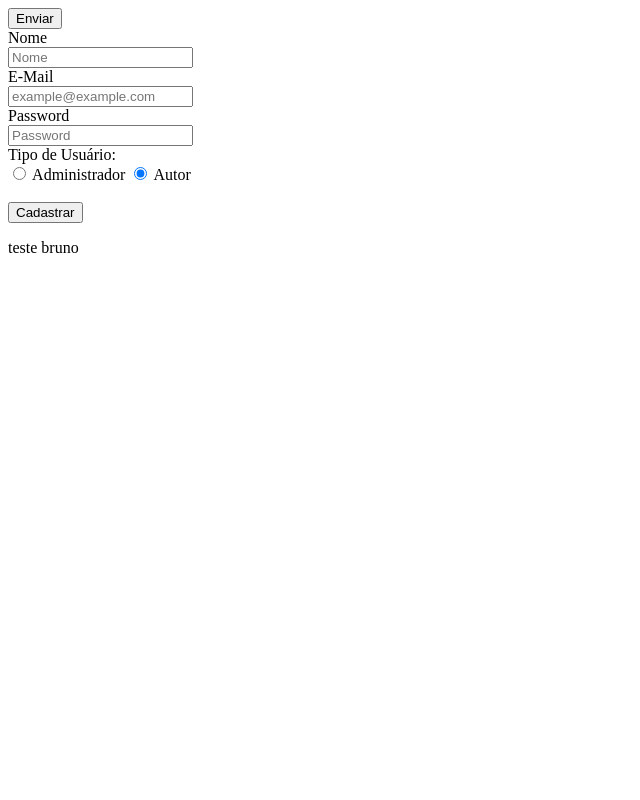
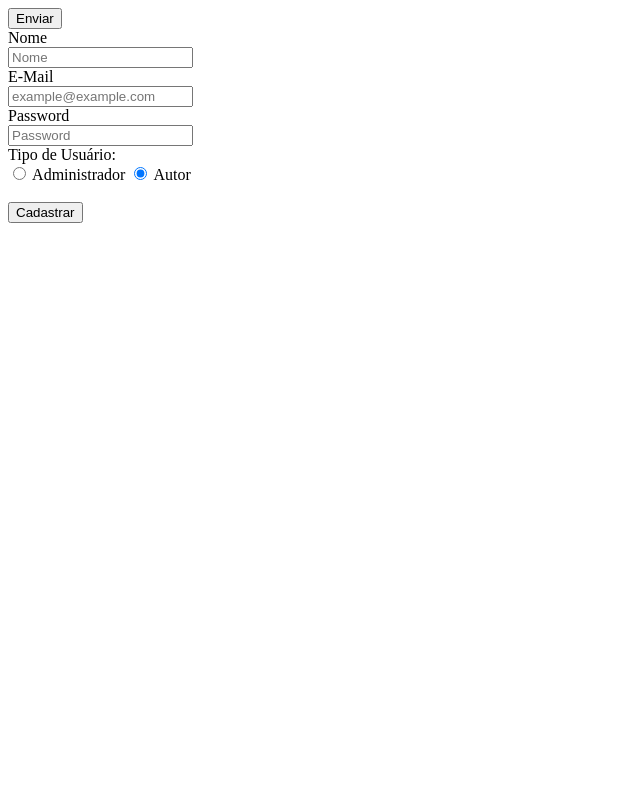
Before and after one commit to brunobms1987/TrabalhoFinalPHP, a PHP site: page /cadastrar.php in a window 1280 px wide. Shown: the whole page, without its empty margins (0-640 px from the left). Run offline with PHP 8.4, Linux system fonts and the light colour scheme.

Commit message:
apaguei teste

```diff
--- a/cadastrar.php
+++ b/cadastrar.php
@@ -43,6 +43,6 @@
                 </div>
             </div>
         </form>
-        teste bruno
+
     </body>
 </html>
```
